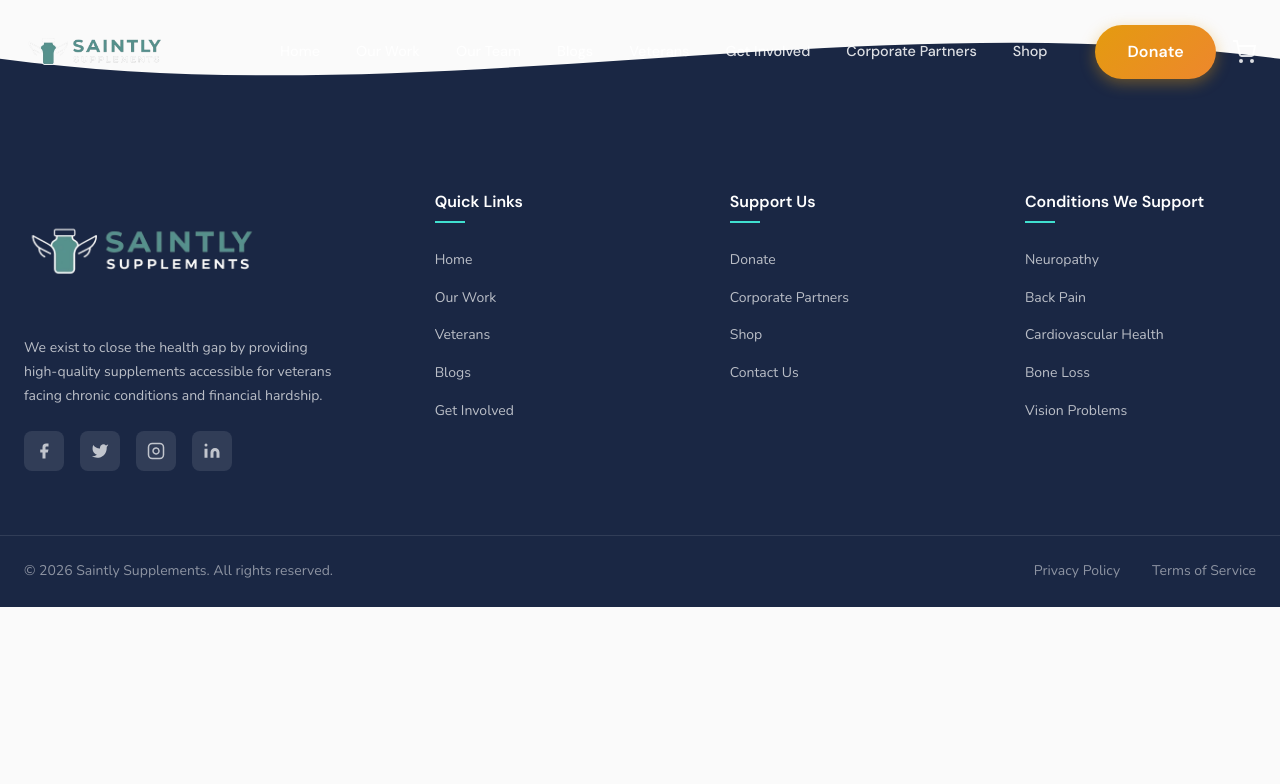
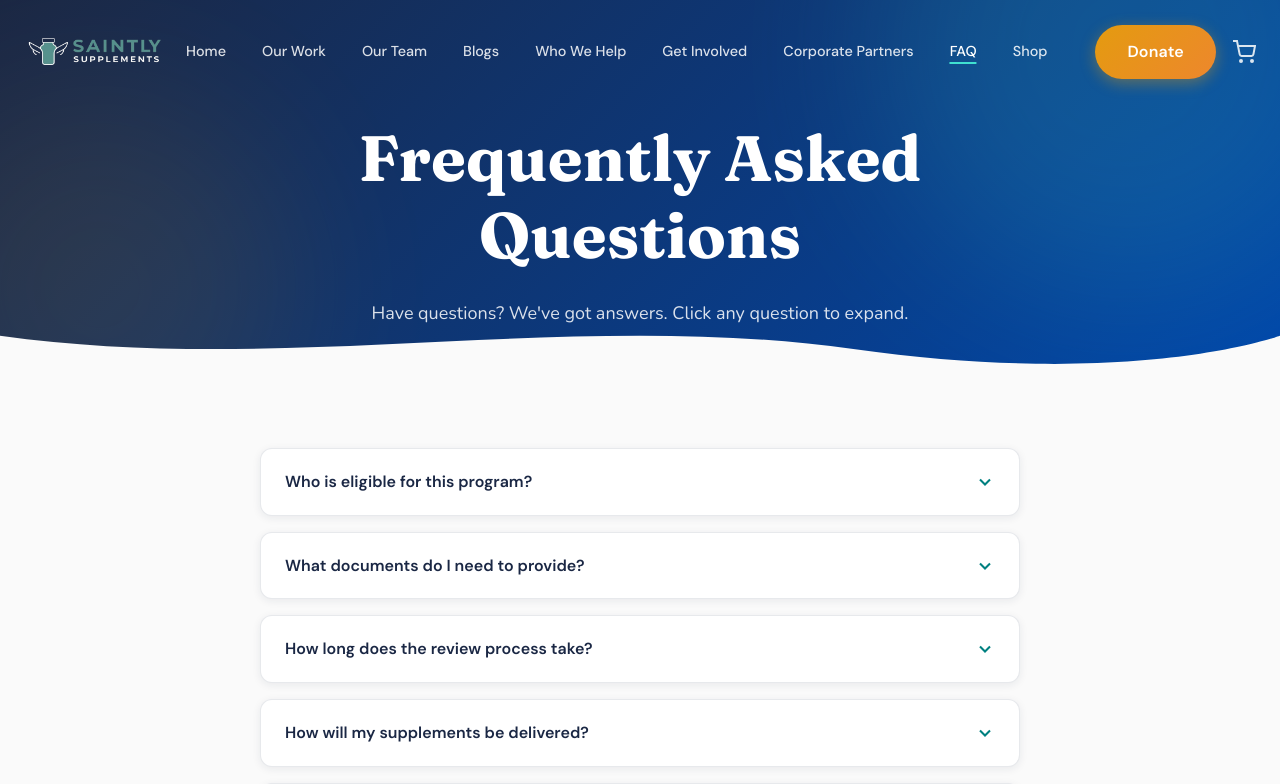
Before and after one commit to GTRAN7/saintlysupplements, a React (Vite) app in the folder client/: page /faq in a window 1280 px wide. Shown: the top 784 px of the page. Built offline with nearby package versions, Linux system fonts and the light colour scheme.

Commit message:
Updated FAQ page, navigation, and text changes

```diff
--- a/client/src/App.jsx
+++ b/client/src/App.jsx
@@ -15,6 +15,7 @@
 import VeteranProgram from './pages/VeteranProgram';
 import VeteranPolicy from './pages/VeteranPolicy';
 import Team from './pages/Team';
+import FAQ from './pages/FAQ';
 import './styles/global.css';
 
 function App() {
@@ -39,6 +40,7 @@
           <Route path="/veterans" element={<VeteranProgram />} />
           <Route path="/veteran-policy" element={<VeteranPolicy />} />
           <Route path="/team" element={<Team />} />
+          <Route path="/faq" element={<FAQ />} />
         </Routes>
         <Footer />
       </div>
--- a/client/src/components/common/Navbar.jsx
+++ b/client/src/components/common/Navbar.jsx
@@ -25,9 +25,10 @@
     { path: '/our-work', label: 'Our Work' },
     { path: '/team', label: 'Our Team' },
     { path: '/blogs', label: 'Blogs' },
-    { path: '/veterans', label: 'Veterans' },
+    { path: '/veterans', label: 'Who We Help' },
     { path: '/get-involved', label: 'Get Involved' },
     { path: '/partners', label: 'Corporate Partners' },
+    { path: '/faq', label: 'FAQ' },
     { path: 'https://saintly-supplements.myshopify.com/', label: 'Shop', external: true },
   ];
 
--- /dev/null
+++ b/client/src/pages/FAQ.jsx
@@ -0,0 +1,95 @@
+import './PageStyles.css';
+import './VeteranProgram.css';
+
+const faqs = [
+  {
+    question: 'Who is eligible for this program?',
+    answer:
+      'U.S. military veterans from any branch (Army, Navy, Marine Corps, Air Force, Space Force, or Coast Guard) who have been honorably or generally discharged and are experiencing financial hardship are eligible to apply. Applicants must be U.S. residents.',
+  },
+  {
+    question: 'What documents do I need to provide?',
+    answer:
+      'You will need to upload a copy of your DD-214 (Certificate of Release or Discharge from Active Duty), a government-issued photo ID, and proof of financial hardship such as a recent tax return, SSI/SSDI award letter, or pay stubs. A VA card is helpful but not required.',
+  },
+  {
+    question: 'How long does the review process take?',
+    answer:
+      'We aim to review all applications within 5–10 business days of receiving complete documentation. You will be notified by email once a decision is made. Incomplete applications may require follow-up and could take longer.',
+  },
+  {
+    question: 'How will my supplements be delivered?',
+    answer:
+      'Approved supplements are shipped directly to the mailing address provided on your application at no cost to you. Most shipments arrive within 7–10 business days of approval. We currently ship to all 50 U.S. states and territories.',
+  },
+  {
+    question: 'Can I apply on behalf of a family member?',
+    answer:
+      'Applications must be submitted by the veteran directly or by an authorized legal representative (such as a power of attorney). If you are applying on behalf of a veteran, please note this in your application and include documentation of your authorization.',
+  },
+  {
+    question: 'Is my personal information kept confidential?',
+    answer:
+      'Yes. All information you submit is handled according to our Veteran Program Privacy & Document Retention Policy. Your data is only accessible to authorized program staff, is never sold or shared with marketers, and is securely deleted when it is no longer needed.',
+  },
+  {
+    question: 'How often can I reapply or renew my benefits?',
+    answer:
+      'Approved veterans may renew their program enrollment every six months by completing a brief renewal form. Continued eligibility is subject to ongoing financial hardship and program availability.',
+  },
+  {
+    question: 'What if I don\'t qualify or my application is denied?',
+    answer:
+      'If your application is denied, you will receive an explanation by email. You may appeal the decision within 30 days by providing additional documentation. We also encourage veterans who do not qualify for this program to explore VA benefits, local food banks, and other community resources.',
+  },
+];
+
+const FAQ = () => {
+  return (
+    <main className="page">
+      {/* Hero Section - Gives it a dark background like other pages */}
+      <section className="page-hero" style={{ minHeight: '300px', paddingTop: '120px', paddingBottom: '60px' }}>
+        <div className="page-hero-bg">
+          <div className="page-blob page-blob-1"></div>
+          <div className="page-blob page-blob-2"></div>
+        </div>
+        <div className="container">
+          <div className="page-hero-content" style={{ textAlign: 'center' }}>
+            <h1>Frequently Asked Questions</h1>
+            <p style={{ maxWidth: '600px', margin: '0 auto' }}>
+              Have questions? We've got answers. Click any question to expand.
+            </p>
+          </div>
+        </div>
+        <div className="page-wave">
+          <svg viewBox="0 0 1440 120" preserveAspectRatio="none">
+            <path d="M0,40 C320,100 640,0 960,60 C1280,120 1440,40 1440,40 L1440,120 L0,120 Z" fill="var(--soft-white)"/>
+          </svg>
+        </div>
+      </section>
+
+      {/* FAQ Section */}
+      <section className="section" id="faq" style={{ paddingTop: '60px' }}>
+        <div className="container">
+          <div className="faq-accordion">
+            {faqs.map((faq, index) => (
+              <details key={index} className="faq-item">
+                <summary className="faq-question">
+                  <span>{faq.question}</span>
+                  <svg className="faq-chevron" viewBox="0 0 24 24" fill="none" stroke="currentColor" strokeWidth="2.5">
+                    <polyline points="6 9 12 15 18 9"/>
+                  </svg>
+                </summary>
+                <div className="faq-answer">
+                  <p>{faq.answer}</p>
+                </div>
+              </details>
+            ))}
+          </div>
+        </div>
+      </section>
+    </main>
+  );
+};
+
+export default FAQ;
--- a/client/src/pages/Partners.jsx
+++ b/client/src/pages/Partners.jsx
@@ -5,23 +5,23 @@
   const partners = [
     {
       id: 1,
-      name: 'Walgreens',
-      description: 'Walgreens and its suppliers donate 1% of participating vitamin and supplement retail sales to Vitamin Angels.',
-      website: 'https://www.walgreens.com',
+      name: 'Zen',
+      description: 'Zen and its suppliers donate 1% of participating vitamin and supplement retail sales to Saintly Supplements.',
+      website: 'https://zensupplements.com/',
       color: '#E31837',
     },
     {
       id: 2,
-      name: 'Bayer',
-      description: 'Through its Nutrient Gap Initiative, Bayer helps 4 million pregnant women and their babies each year access prenatal vitamins & minerals.',
-      website: 'https://www.bayer.com',
+      name: 'Coming Soon',
+      description: 'Coming Soon',
+      website: 'Coming Soon',
       color: '#10857F',
     },
     {
       id: 3,
-      name: 'SmartyPants Vitamins',
-      description: 'Since 2011, SmartyPants has helped Vitamin Angels reach over 24 million women and children by making a matching 1-for-1 micronutrient grant for every bottle of vitamins sold.',
-      website: 'https://www.smartypantsvitamins.com',
+      name: 'Coming Soon',
+      description: 'Coming Soon',
+      website: 'Coming Soon',
       color: '#FF6B35',
     },
   ];
--- a/client/src/pages/Privacy.jsx
+++ b/client/src/pages/Privacy.jsx
@@ -116,7 +116,7 @@
             </p>
             <p>
               <strong>Saintly Supplements</strong><br />
-              Email: privacy@saintlysupplements.org<br />
+              Email: ops.saintlysupplements@gmail.com<br />
               Address: [Organization Address]
             </p>
           </div>
--- a/client/src/pages/Team.jsx
+++ b/client/src/pages/Team.jsx
@@ -179,7 +179,7 @@
       <section className="section">
         <div className="container">
           <div className="section-header">
-            <h2>The Full Team</h2>
+            <h2>The Saints Behind the Mission</h2>
           </div>
           <div className="full-team-photo">
             <img src="/team/full-team.jpeg" alt="Saintly Supplements full team" />
--- a/client/src/pages/VeteranPolicy.jsx
+++ b/client/src/pages/VeteranPolicy.jsx
@@ -200,7 +200,7 @@
             </p>
             <p>
               <strong>Saintly Supplements — Veteran Program Office</strong><br />
-              Email: privacy@saintlysupplements.org<br />
+              Email: ops.saintlysupplements@gmail.com<br />
               Website: saintlysupplements.org/veterans
             </p>
 
--- a/client/src/pages/VeteranProgram.jsx
+++ b/client/src/pages/VeteranProgram.jsx
@@ -326,30 +326,7 @@
         </div>
       </section>
 
-      {/* ── FAQ ── */}
-      <section className="section bg-warm" id="faq">
-        <div className="container">
-          <div className="section-header">
-            <h2>Frequently Asked Questions</h2>
-            <p>Have questions? We've got answers. Click any question to expand.</p>
-          </div>
-          <div className="faq-accordion">
-            {faqs.map((faq, index) => (
-              <details key={index} className="faq-item">
-                <summary className="faq-question">
-                  <span>{faq.question}</span>
-                  <svg className="faq-chevron" viewBox="0 0 24 24" fill="none" stroke="currentColor" strokeWidth="2.5">
-                    <polyline points="6 9 12 15 18 9"/>
-                  </svg>
-                </summary>
-                <div className="faq-answer">
-                  <p>{faq.answer}</p>
-                </div>
-              </details>
-            ))}
-          </div>
-        </div>
-      </section>
+
 
       {/* ── CTA ── */}
       <section className="section" id="apply">
@@ -361,7 +338,7 @@
               </svg>
               Ready to Apply?
             </span>
-            <h2>Get Your Free Supplements Today</h2>
+            <h2>Get Your Complimentary Supplements Today</h2>
             <p>
               The application takes less than 10 minutes. There is no cost, no subscription,
               and no strings attached — just our commitment to supporting veterans in need.
```
